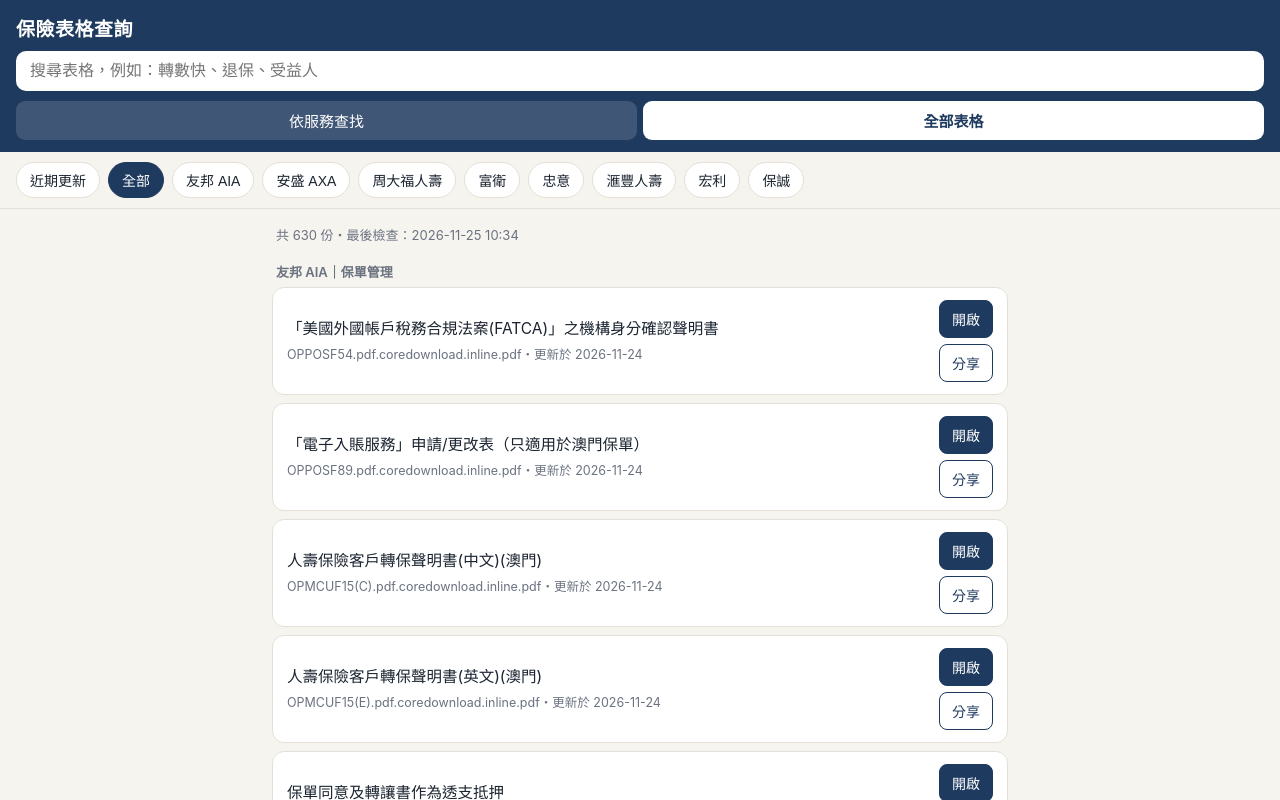
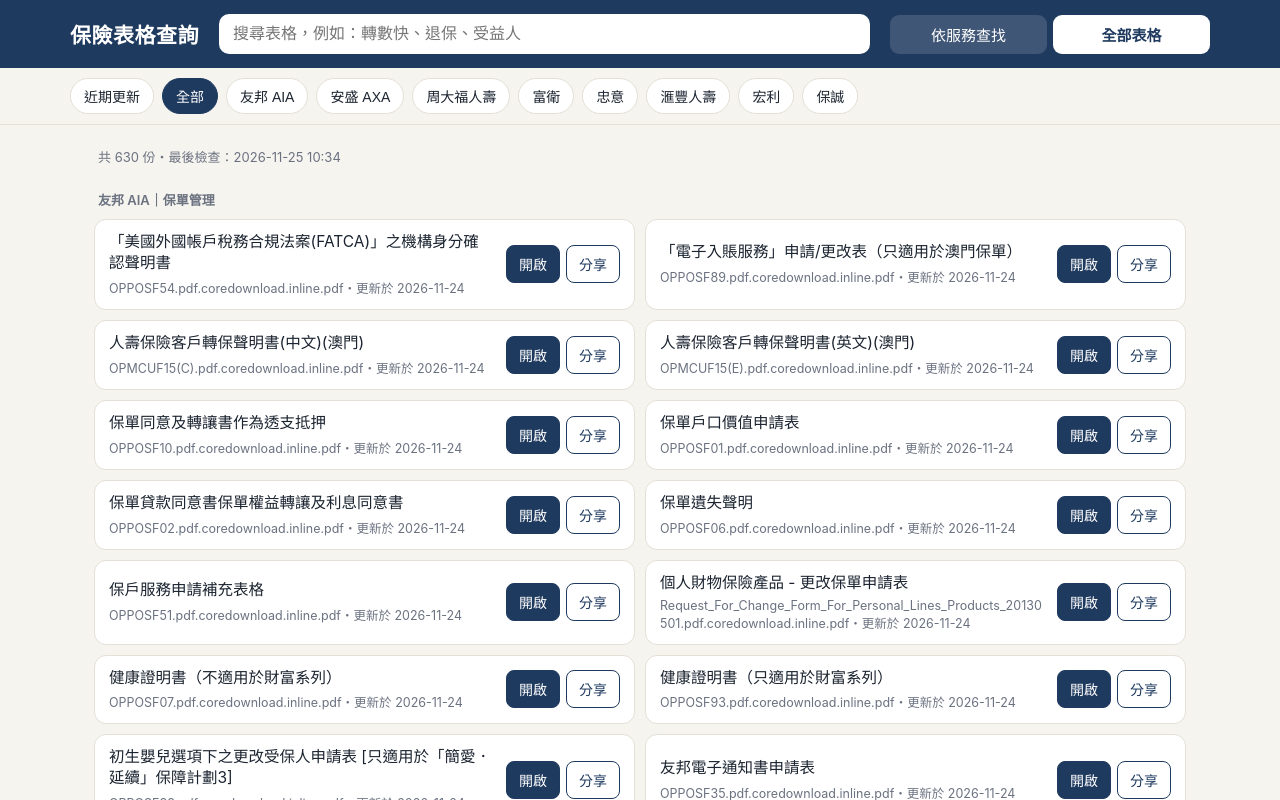
Before and after one commit to Miyamori0525/insurance-forms, a plain HTML site: page docs/index.html in a window 1280 px wide. Both pictures are taken after a click on the button "全部表格". Shown: the top 800 px of the page. Drawn offline with Linux system fonts and the light colour scheme.

Commit message:
電腦版版面：依服務查找改左右分欄、全部表格改兩欄
Co-Authored-By: Claude Opus 5.5 <noreply@anthropic.com>

```diff
--- a/docs/index.html
+++ b/docs/index.html
@@ -29,7 +29,7 @@
   .card { background:var(--card); border:1px solid var(--line); border-radius:12px; padding:12px 14px; margin-bottom:8px; display:flex; gap:12px; align-items:center; }
   .card .txt { flex:1; min-width:0; }
   .title { font-size:15.5px; line-height:1.35; word-break:break-word; }
-  .sub { font-size:12.5px; color:var(--muted); margin-top:4px; }
+  .sub { font-size:12.5px; color:var(--muted); margin-top:4px; overflow-wrap:anywhere; }
   .badge { display:inline-block; font-size:11px; font-weight:700; color:#fff; background:var(--new); border-radius:5px; padding:1px 6px; margin-right:5px; vertical-align:2px; }
   .co { display:inline-block; font-size:11px; color:var(--navy); border:1px solid #c7d2e0; border-radius:5px; padding:0 5px; margin-right:6px; }
   .btns { display:flex; flex-direction:column; gap:6px; }
@@ -49,18 +49,43 @@
   .chk { display:inline-block; font-size:11px; font-weight:700; color:var(--warn); background:#fff7ed; border:1px solid #fed7aa; border-radius:5px; padding:0 5px; margin-right:5px; vertical-align:1px; }
   .none { background:#fff; border:1px dashed #cbd5e1; border-radius:12px; padding:18px 14px; color:#475569; font-size:14.5px; line-height:1.6; text-align:center; }
   .hint { font-size:12.5px; color:var(--muted); margin:10px 4px 0; line-height:1.5; }
+  .ph { display:none; }
+  .pick:hover, .chip:hover { border-color:#9fb3cc; }
+  .btn:hover { filter:brightness(1.08); }
+  /* ===== 電腦版（螢幕寬度 900px 以上） ===== */
+  @media (min-width: 900px) {
+    header { padding:14px max(24px, calc((100vw - 1140px) / 2)); }
+    .hd-in { display:grid; grid-template-columns:auto 1fr 320px; gap:20px; align-items:center; }
+    h1 { margin:0; font-size:21px; }
+    .tabs { margin-top:0; }
+    .bar { padding:10px max(24px, calc((100vw - 1140px) / 2)); flex-wrap:wrap; }
+    main { max-width:1140px; padding:16px 24px 60px; }
+    .svc-wrap { display:grid; grid-template-columns:360px 1fr; gap:32px; align-items:start; }
+    .svc-left { position:sticky; top:calc(var(--hh,80px) + 8px); }
+    .svc-right .step:first-child { margin-top:16px; }
+    .ph { display:block; margin-top:52px; background:#fff; border:1px dashed #cbd5e1; border-radius:14px; padding:48px 20px; text-align:center; color:var(--muted); font-size:15px; line-height:1.8; }
+    .ph b { display:block; font-size:28px; color:#cbd5e1; margin-bottom:6px; }
+    #list { display:grid; grid-template-columns:1fr 1fr; gap:10px; align-items:stretch; }
+    #list .group, #list .empty { grid-column:1 / -1; }
+    #list > *, .svc-wrap > * { min-width:0; }
+    .btns { flex-direction:row; }
+    #list .group { margin:14px 4px 0; }
+    .card { margin-bottom:0; }
+    .svc-right .card { margin-bottom:10px; }
+    .card:hover { border-color:#c7d2e0; box-shadow:0 2px 10px rgba(31,58,95,.07); }
+  }
   #toast { position:fixed; left:50%; bottom:30px; transform:translateX(-50%); background:#111; color:#fff; padding:9px 16px; border-radius:8px; font-size:14px; opacity:0; transition:.2s; pointer-events:none; }
 </style>
 </head>
 <body>
-<header id="hd">
+<header id="hd"><div class="hd-in">
   <h1>保險表格查詢</h1>
   <input id="q" type="search" placeholder="搜尋表格，例如：轉數快、退保、受益人" autocomplete="off">
   <div class="tabs">
     <button class="tab on" data-view="svc">依服務查找</button>
     <button class="tab" data-view="all">全部表格</button>
   </div>
-</header>
+</div></header>
 <div class="bar" id="bar" hidden></div>
 <main>
   <div id="warn"></div>
@@ -125,12 +150,14 @@ function renderSvc() {
   const byId = Object.fromEntries(DATA.forms.map(f => [f.id, f]));
   const coName = c => ((DATA.sources || []).find(s => s.company === c) || {}).name || c;
   const cos = Object.keys(SVC.map);
-  let html = `<div class="step">① 選擇保險公司</div><div class="grid">` +
+  let html = `<div class="svc-wrap"><div class="svc-left"><div class="step">① 選擇保險公司</div><div class="grid">` +
     cos.map(c => `<button class="pick ${c === svcCo ? "on" : ""}" data-svcco="${esc(c)}">${esc(coName(c))}</button>`).join("") + `</div>`;
   if (svcCo) {
     html += `<div class="step">② 選擇服務</div><div class="grid">` +
       SVC.services.map(n => `<button class="pick ${n === svcName ? "on" : ""}" data-svc="${esc(n)}">${esc(n)}</button>`).join("") + `</div>`;
   }
+  html += `</div><div class="svc-right">`;
+  if (!(svcCo && svcName)) html += `<div class="ph"><b>←</b>請在左邊選擇保險公司和服務，<br>需要的表格會顯示在這裡</div>`;
   if (svcCo && svcName) {
     const items = ((SVC.map[svcCo] || {})[svcName] || []).filter(([id]) => byId[id]);
     html += `<div class="step">③ ${esc(coName(svcCo))}・${esc(svcName)} 需要的表格</div>`;
@@ -143,7 +170,7 @@ function renderSvc() {
     }
     if (items.length) html += `<div class="hint">標示「待確認」的表格不一定需要，提交前請向保險公司或官網確認。表格以官網最新版本為準。</div>`;
   }
-  $("svc").innerHTML = html;
+  $("svc").innerHTML = html + `</div></div>`;
 }
 
 function setView(v) {
@@ -194,7 +221,7 @@ document.addEventListener("click", e => {
   if (sv) {
     svcName = sv.dataset.svc; store.set("svcName", svcName); renderSvc();
     const step = [...document.querySelectorAll(".step")].pop();
-    if (step) step.scrollIntoView({ behavior: "smooth", block: "start" });
+    if (step && innerWidth < 900) step.scrollIntoView({ behavior: "smooth", block: "start" });
   }
 });
 $("q").addEventListener("input", () => { if (view !== "all" && $("q").value.trim()) setView("all"); else render(); });
```
